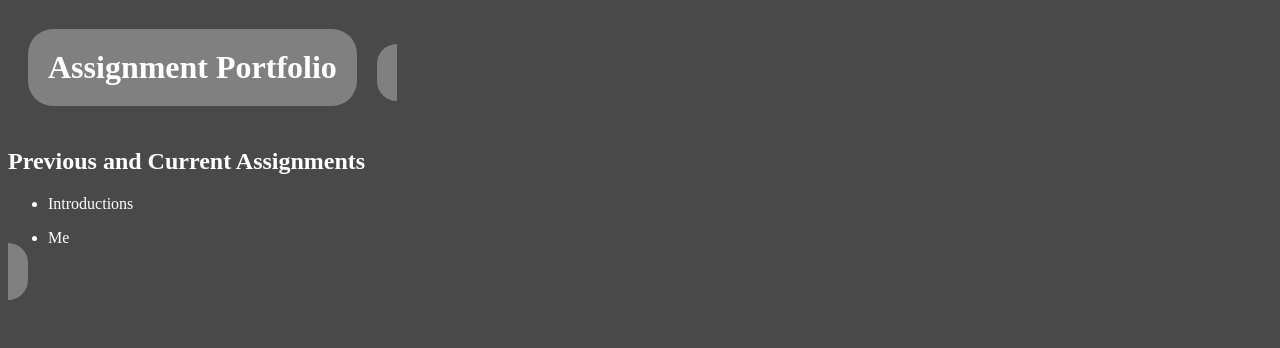
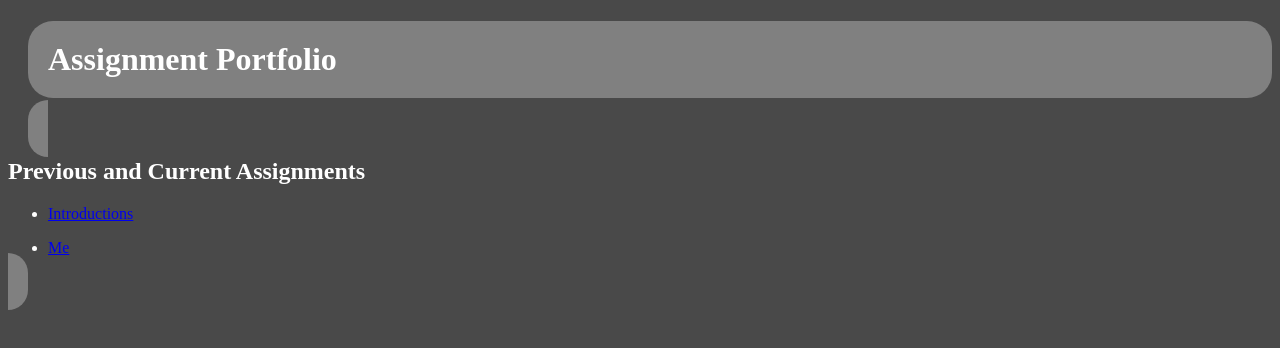
Before and after one commit to Kdanowski/assignment-portfolio, a plain HTML site: page index.html in a window 1280 px wide. Drawn offline with Linux system fonts and the light colour scheme.

Commit message:
Updated index and stylesheet

```diff
--- a/index.html
+++ b/index.html
@@ -12,8 +12,8 @@
     <links>
         <h2>Previous and Current Assignments</h2>
         <ul>
-            <li><p href="https://github.com/Kdanowski/introductions.git">Introductions</p></li>
-            <li><p href="https://github.com/Kdanowski/me.git"></p>Me</li>
+            <li><a href="https://github.com/Kdanowski/introductions.git">Introductions</p></li>
+            <li><a href="https://github.com/Kdanowski/me.git"></p>Me</li>
         </ul>
     </links>
 </body>
--- a/mystyle.css
+++ b/mystyle.css
@@ -13,7 +13,6 @@ h1 {
     padding: 20px;
     border-radius: 25px;
     border: 2px;
-    display: inline-block;
     color: white;
     margin-left: 20px;
 }
```
